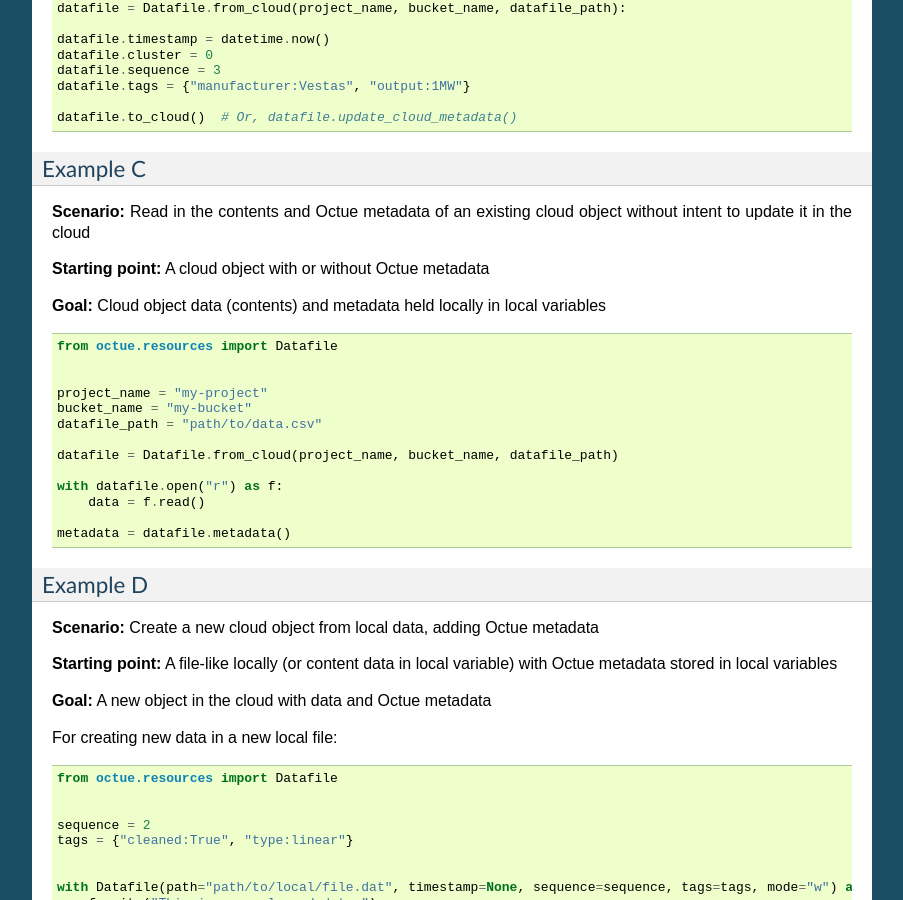
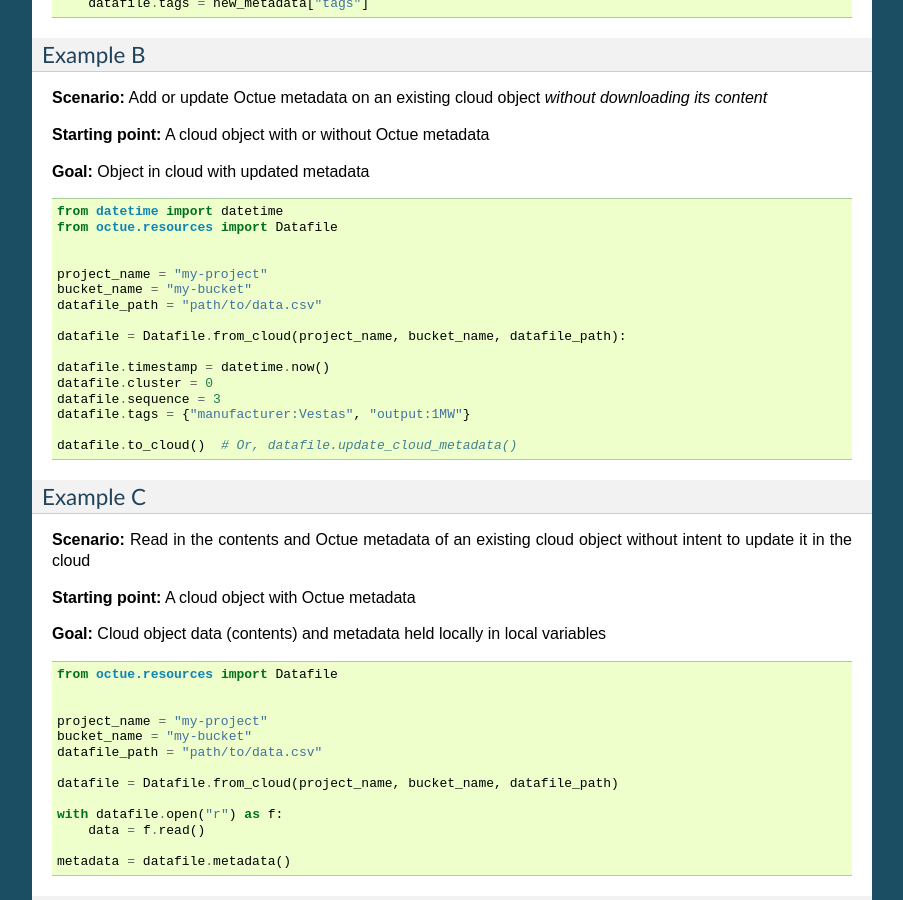
Before and after one commit to octue/octue-sdk-python, a Sphinx documentation site: the page built from docs/source/datafile.rst, in a window 1280 px wide and 900 px high, scrolled down 1183 px. Shown: the whole window, without its empty margins (198-1101 px from the left). Built offline with Sphinx 7.4.7, drawn with Linux system fonts in a browser that asks for light colours.

Commit message:
DOC: Update datafile documentation with image and correction

```diff
--- a/docs/source/datafile.rst
+++ b/docs/source/datafile.rst
@@ -82,7 +85,7 @@ Example C
 ---------
 **Scenario:** Read in the contents and Octue metadata of an existing cloud object without intent to update it in the cloud
 
-**Starting point:** A cloud object with or without Octue metadata
+**Starting point:** A cloud object with Octue metadata
 
 **Goal:** Cloud object data (contents) and metadata held locally in local variables
 
```
Also changed, not shown: other parts of docs/source/datafile.rst (+3 -0 lines), docs/source/images/datafile_use_cases.png (added).
